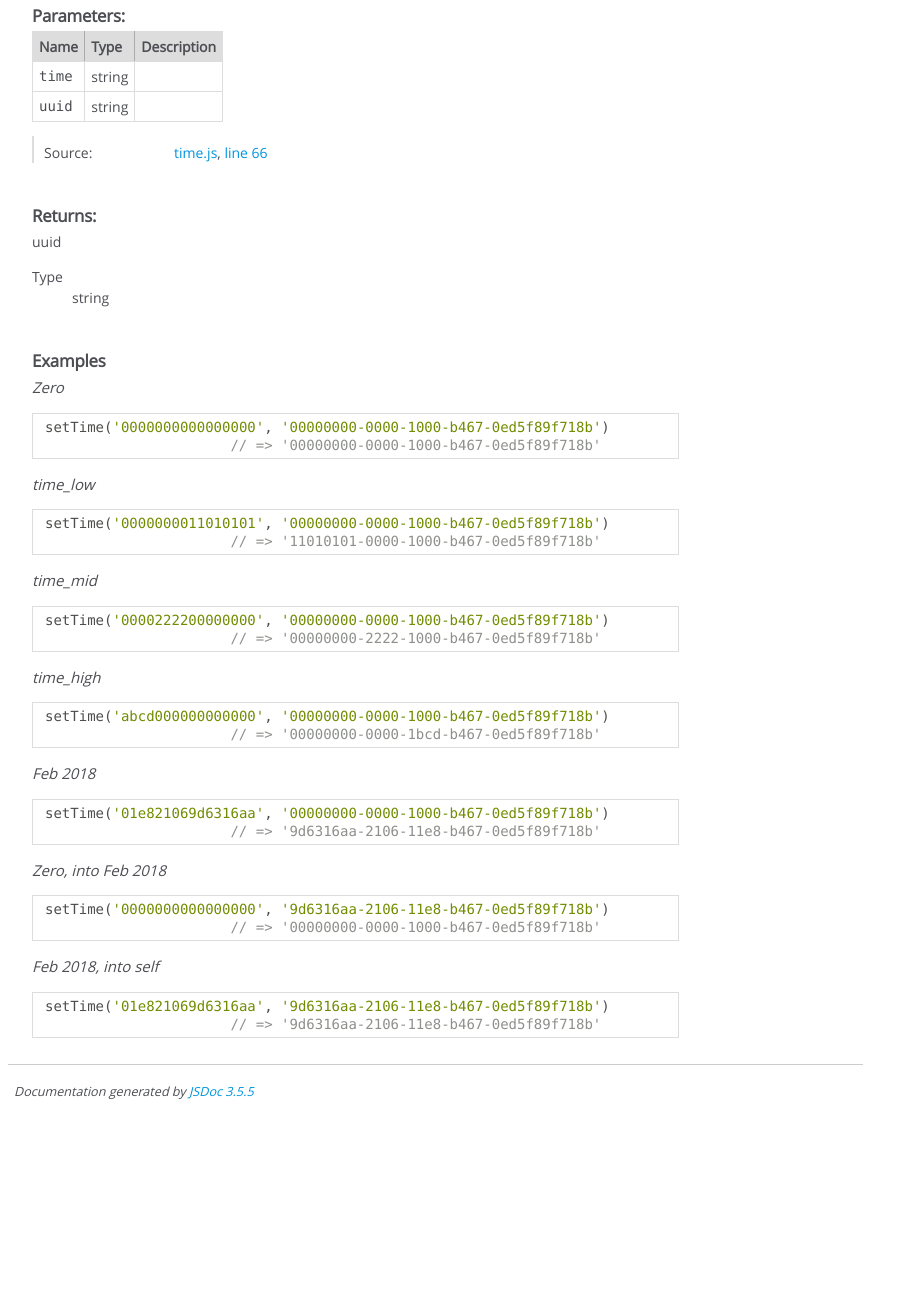
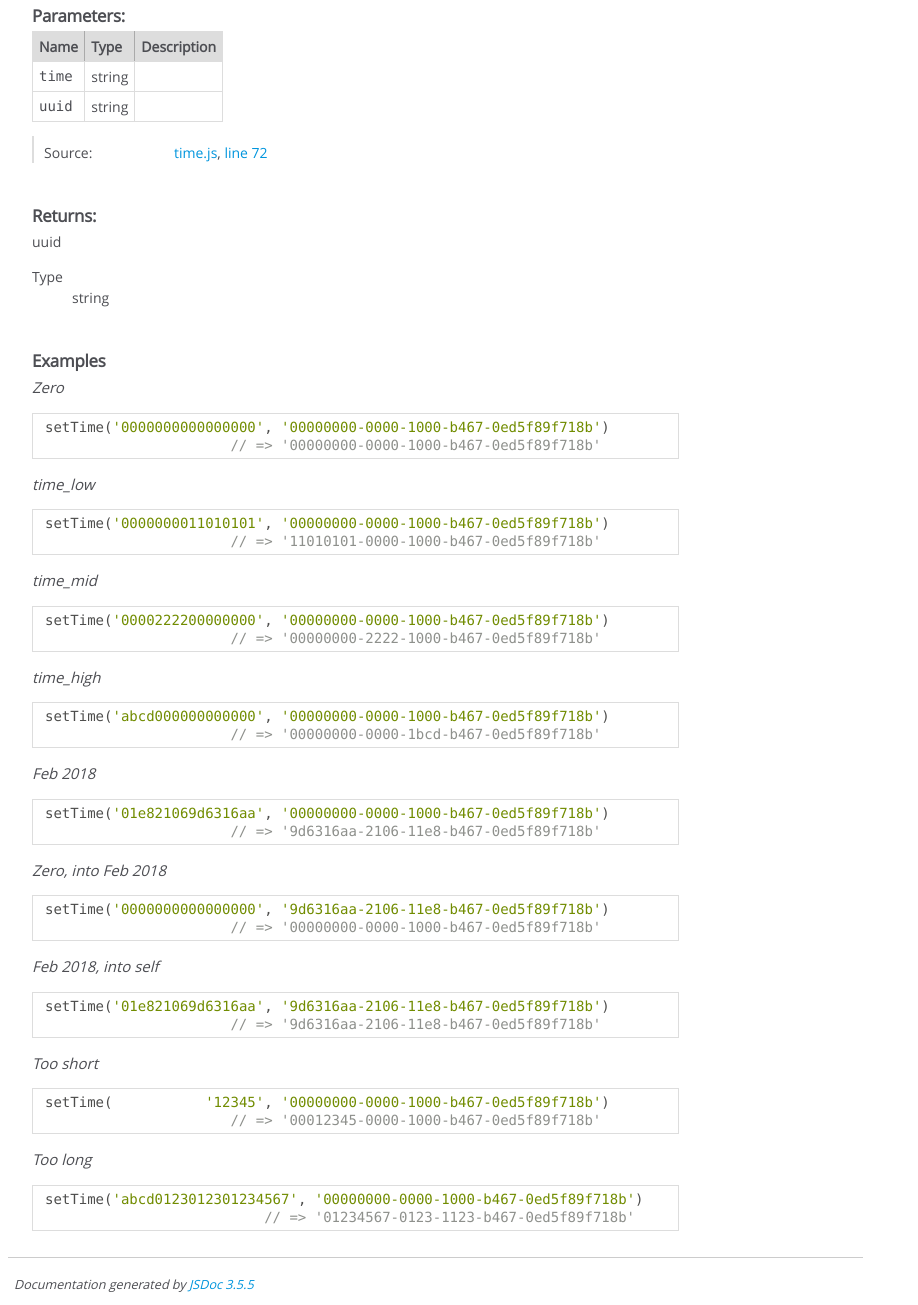
Before and after one commit to aaronjameslang/uncoined, a website: page docs/module-lens_time.html in a window 1280 px wide. Shown: the part 1195-2500 px from the top of the page, without its empty margins (0-918 px from the left). Before the commit the page ends 2311 px from the top, so only its background shows below. Drawn offline with Linux system fonts and the light colour scheme.

Commit message:
Handle short and long time strings

```diff
--- a/docs/module-lens_time.html
+++ b/docs/module-lens_time.html
@@ -444,7 +444,7 @@ The first nyble will always be 0</div>
 
     <dt class="tag-source">Source:</dt>
     <dd class="tag-source"><ul class="dummy"><li>
-        <a href="time.js.html">time.js</a>, <a href="time.js.html#line66">line 66</a>
+        <a href="time.js.html">time.js</a>, <a href="time.js.html#line72">line 72</a>
     </li></ul></dd>
 
 
@@ -530,6 +530,16 @@ The first nyble will always be 0</div>
     <pre class="prettyprint"><code>setTime('01e821069d6316aa', '9d6316aa-2106-11e8-b467-0ed5f89f718b')
                       // => '9d6316aa-2106-11e8-b467-0ed5f89f718b'</code></pre>
 
+        <p class="code-caption"> Too short </p>
+
+    <pre class="prettyprint"><code>setTime(           '12345', '00000000-0000-1000-b467-0ed5f89f718b')
+                      // => '00012345-0000-1000-b467-0ed5f89f718b'</code></pre>
+
+        <p class="code-caption"> Too long </p>
+
+    <pre class="prettyprint"><code>setTime('abcd0123012301234567', '00000000-0000-1000-b467-0ed5f89f718b')
+                          // => '01234567-0123-1123-b467-0ed5f89f718b'</code></pre>
+
 
 
 
```
Also changed, not shown: docs/time.js.html (+7 -0 lines), src/lens/time.js (+7 -0 lines).
